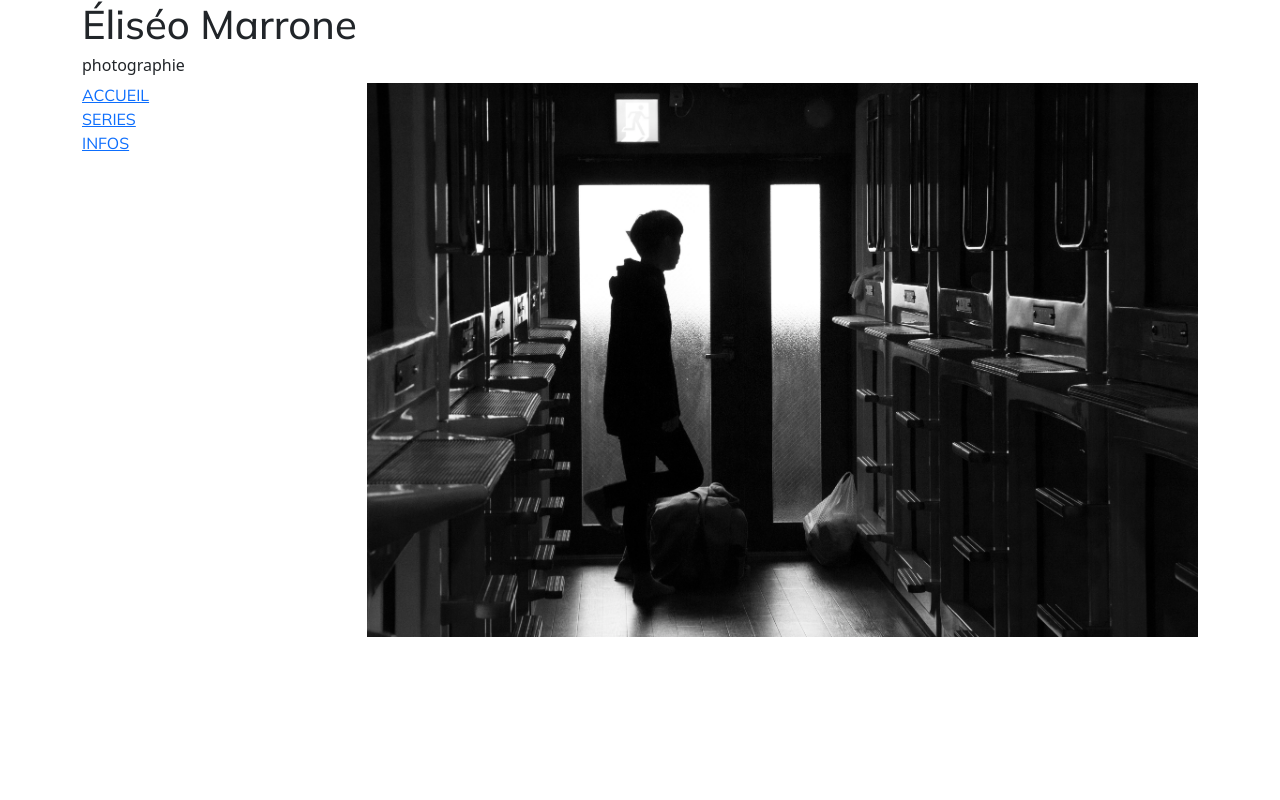
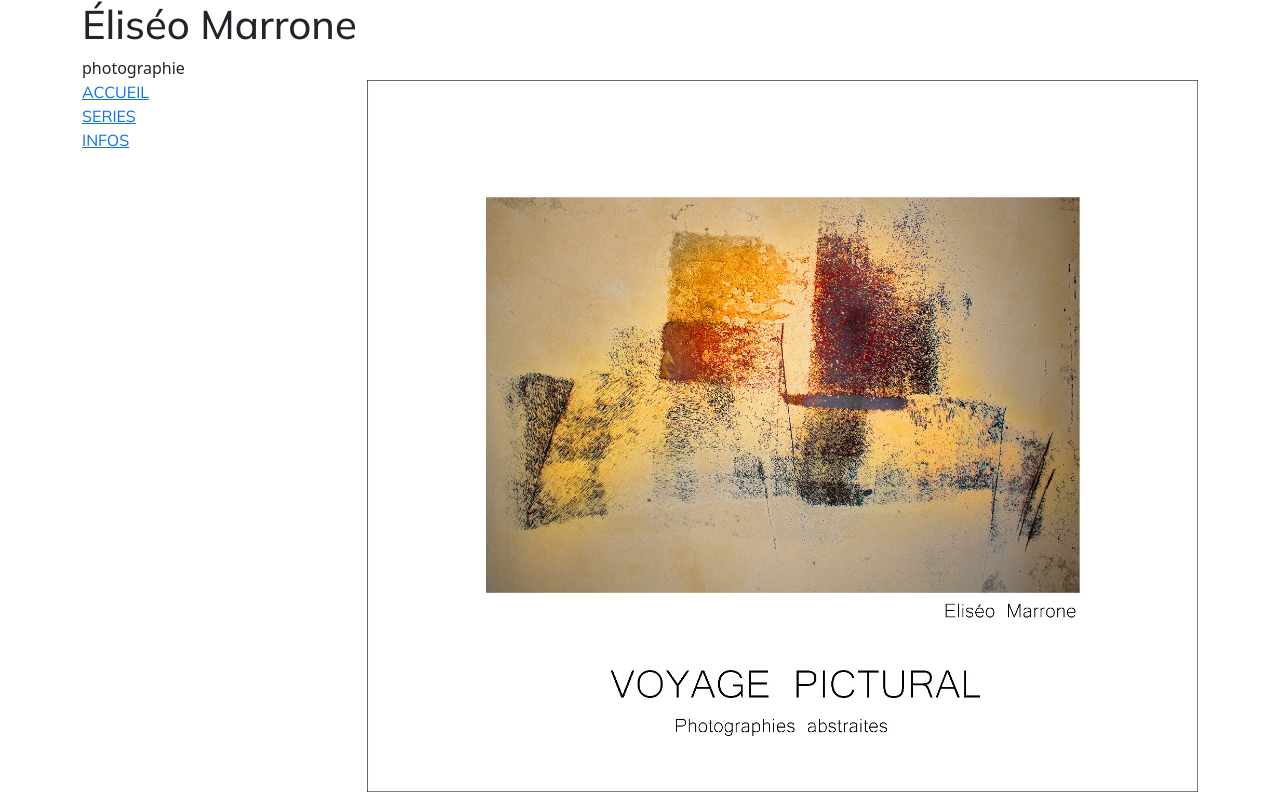
Before and after one commit to ophir0/eliseo-marrone-photographie, a React (Vite) app: page / in a window 1280 px wide. Built offline with nearby package versions, Linux system fonts and the light colour scheme.

Commit message:
Updates home page with exhibition information

```diff
--- a/src/App.css
+++ b/src/App.css
@@ -20,7 +20,6 @@ nav {
 
 
 .gallerygrid {
-
   margin: 20px;
 }
 
--- a/src/App.jsx
+++ b/src/App.jsx
@@ -14,7 +14,7 @@ const App = () => {
         <div className="row">
           <div className="logo">
               <h1>Éliséo Marrone</h1>
-              <h6>photographie</h6>
+              <h7>photographie</h7>
             </div>
           </div>
         <div className="row">
--- a/src/components/Accueil.jsx
+++ b/src/components/Accueil.jsx
@@ -1,9 +1,9 @@
 import React from 'react'
-
+import AccueilAnnonce from '/images/Acceuil-Annonce.jpg'
 const Accueil = () => {
   return (
     <div className="acceuil-container">
-        <img className="accueil-image" src="/series/Thumbnails/Une nuit à Osaka.jpg"></img>
+         <img src={AccueilAnnonce} alt="Accueil Annonce" />
     </div>
   )
 }
--- a/src/components/Series.jsx
+++ b/src/components/Series.jsx
@@ -9,7 +9,7 @@ const Series = () => {
       <div>
         <h1>Series</h1>
         <div className='gallerygrid'>
-          <div className='row'>
+          <div className='row gy-5'>
             <div className='col'>
             <img src={VoyagePictural} alt="Voyage Pictural" />
             <img src={UneNuitAOsaka} alt="Une nuit à Osaka" />
```
Also changed, not shown: public/images/Acceuil-Annonce.jpg (added).
